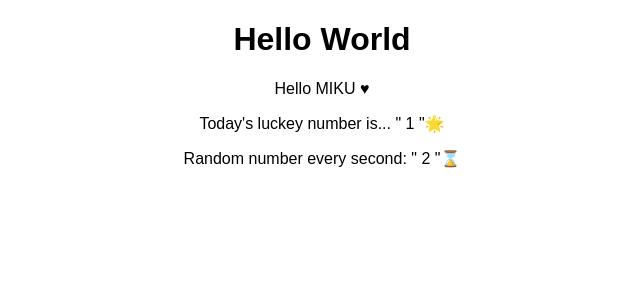
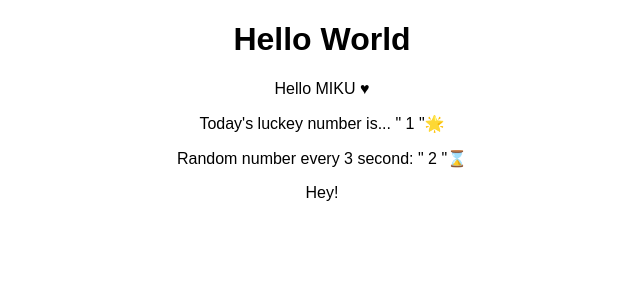
Before and after one commit to mikuweb/React-coding-challenges, a React (Create React App) app: page / in a window 1280 px wide. Shown: the top 300 px of the page, without its empty margins (318-958 px from the left). Built offline with nearby package versions, Linux system fonts and the light colour scheme.

Commit message:
challenge 6 working on

```diff
--- a/src/App.js
+++ b/src/App.js
@@ -2,6 +2,7 @@ import { HelloName } from "./components/HelloName";
 import { HelloWorld } from "./components/HelloWorld";
 import { RandomNumber } from "./components/RandomNumber";
 import { RandomNumberAutoUpdate } from "./components/RandomNumberAutoUpdate";
+import { Triple } from "./components/Triple";
 import "./styles.css";
 
 export default function App() {
@@ -11,6 +12,9 @@ export default function App() {
       <HelloName name={"MIKU"} />
       <RandomNumber />
       <RandomNumberAutoUpdate />
+      <Triple>
+        <div>Hey!</div>
+      </Triple>
     </div>
   );
 }
--- a/src/components/RandomNumberAutoUpdate.jsx
+++ b/src/components/RandomNumberAutoUpdate.jsx
@@ -8,7 +8,7 @@ export const RandomNumberAutoUpdate = () => {
     setRandomNumber(number);
   };
 
-  setInterval(fn, 1000);
+  setInterval(fn, 3000);
 
-  return <p>Random number every second: " {randomNumber} "⌛</p>;
+  return <p>Random number every 3 second: " {randomNumber} "⌛</p>;
 };
--- /dev/null
+++ b/src/components/Triple.jsx
@@ -0,0 +1,3 @@
+export const Triple = ({ children }) => {
+  return children;
+};
```
